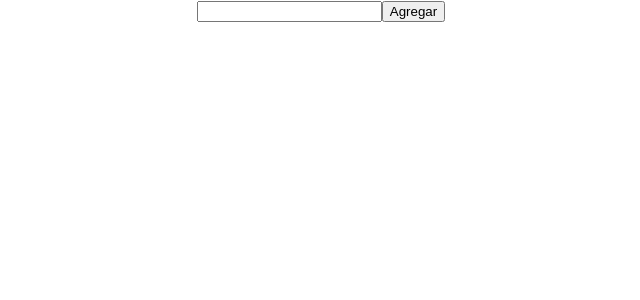
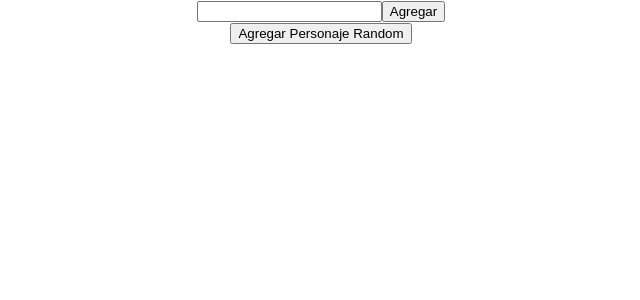
Before and after one commit to Josemfigueroa04/rick_and_morty_henry, a React (Create React App) app: page / in a window 1280 px wide. Shown: the top 300 px of the page, without its empty margins (319-959 px from the left). Built offline with nearby package versions, Linux system fonts and the light colour scheme.

Commit message:
con extras agregando personajes ramdon y sin repetidos

```diff
--- a/src/App.js
+++ b/src/App.js
@@ -9,15 +9,46 @@ import axios from 'axios';
 function App() {
    const [characters, setCharacters] = useState([]);
 
-   const onSearch=(id)=> {
-      axios(`https://rickandmortyapi.com/api/character/${id}`).then(({ data }) => {
-         if (data.name) {
+   const onSearch = (id) => {
+      // Verifica si el personaje ya está en la lista
+      const isCharacterExists = characters.find((character) => character.id === Number(id));
+
+      if (isCharacterExists) {
+        window.alert('¡El personaje ya se encuentra en la lista!');
+      } else {
+        // Si el personaje no está en la lista, realiza la búsqueda y agrega el personaje
+        axios(`https://rickandmortyapi.com/api/character/${id}`).then(({ data }) => {
+          if (data.name) {
             setCharacters((oldChars) => [...oldChars, data]);
-         } else {
+          } else {
             window.alert('¡No hay personajes con este ID!');
-         }
+          }
+        });
+      }
+    };
+
+    const addRandomCharacter = () => {
+      const randomId = Math.floor(Math.random() * 671) + 1; // Genera un ID aleatorio entre 1 y 671
+      axios(`https://rickandmortyapi.com/api/character/${randomId}`).then(({ data }) => {
+        if (data.name) {
+          // Verifica si el personaje ya está en la lista
+          const isCharacterExists = characters.find((character) => character.id === randomId);
+
+          if (isCharacterExists) {
+            // Si el personaje ya está en la lista, intenta agregar otro personaje aleatorio
+            addRandomCharacter();
+          } else {
+            // Si el personaje no está en la lista, agrégalo
+            setCharacters((oldChars) => [...oldChars, data]);
+          }
+        } else {
+          // Si no se encuentra el personaje, intenta agregar otro personaje aleatorio
+          addRandomCharacter();
+        }
       });
-   }
+    };
+
+
 
    const onClose=(id)=> {
       const charactersFilter = characters.filter((character) => character.id !== Number(id));
@@ -26,7 +57,7 @@ function App() {
 
    return (
       <div className='App'>
-         <Nav onSearch={onSearch} />
+         <Nav onSearch={onSearch} addRandomCharacter={addRandomCharacter} />
          <Cards characters={characters} onClose={onClose} />
 
       </div>
--- a/src/components/Nav.jsx
+++ b/src/components/Nav.jsx
@@ -1,8 +1,12 @@
 import SearchBar from "./SearchBar"
 
-const Nav = ({onSearch}) => {
+const Nav = ({onSearch, addRandomCharacter}) => {
     return(
-        <SearchBar onSearch={onSearch} />
+        <div>
+           <SearchBar onSearch={onSearch} />
+           <button onClick={addRandomCharacter}>Agregar Personaje Random</button>
+        </div>
+
     )
 };
 
--- a/src/components/SearchBar.jsx
+++ b/src/components/SearchBar.jsx
@@ -10,7 +10,7 @@ export default function SearchBar({onSearch}) {
    return (
       <div>
          <input type='search' value={id} onChange={handleChanges} />
-         <button onClick={()=>onSearch(id)}>Agregar</button>
+         <button onClick={()=>{onSearch(id); setId('')}}>Agregar</button>
       </div>
    );
 }
```
